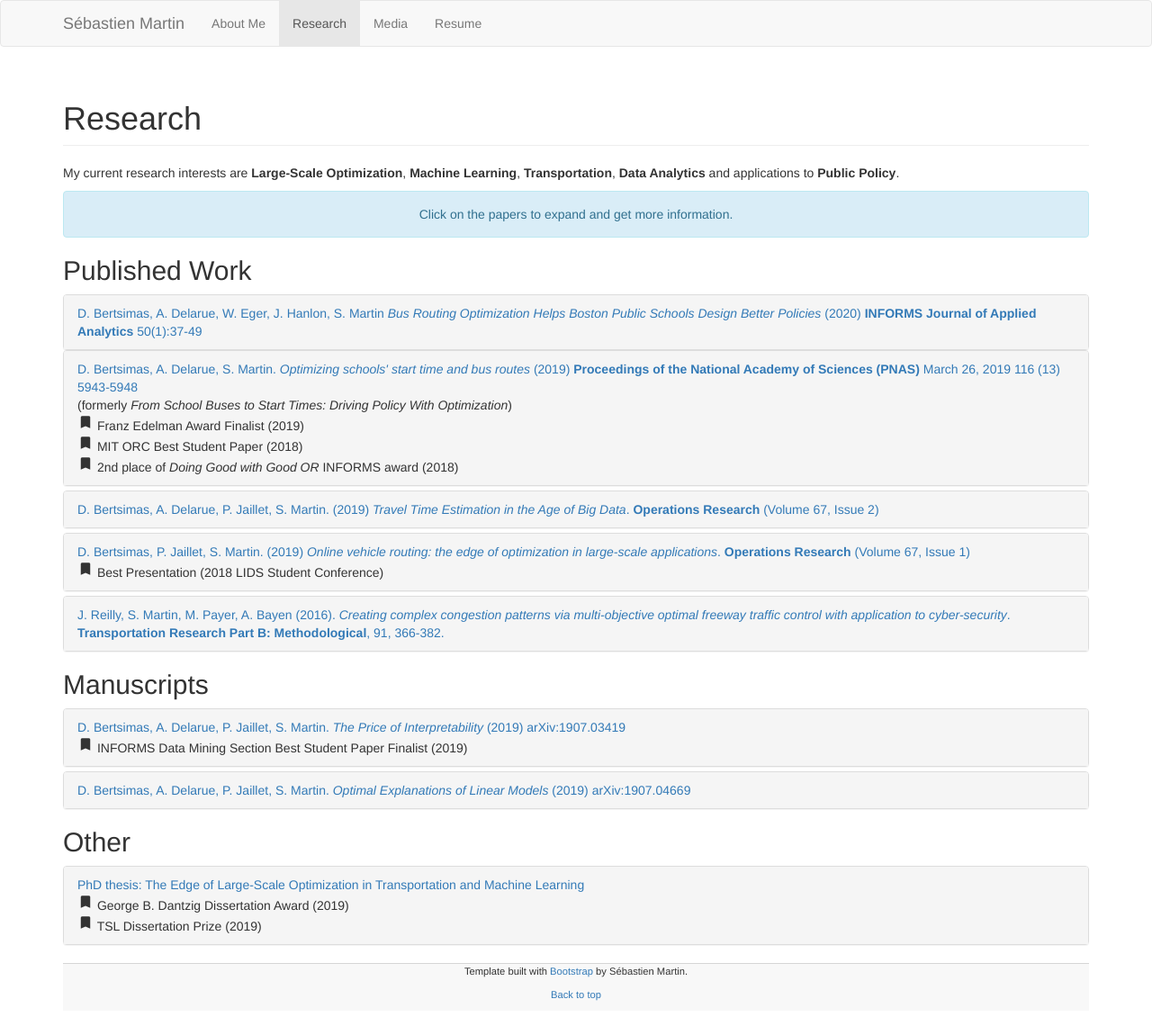
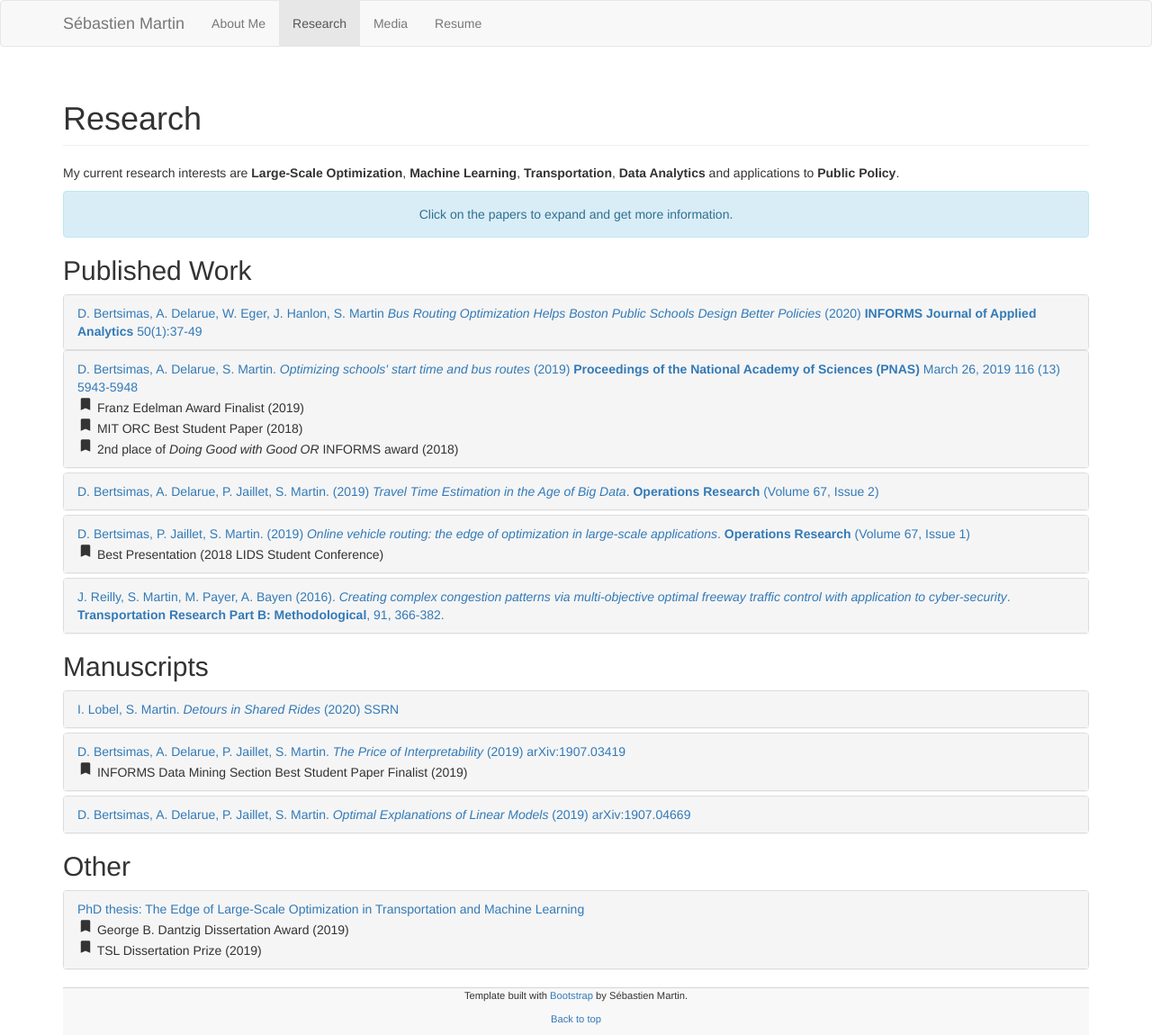
Before and after one commit to trevorhsong/trevorhsong.github.io, a Jekyll site: the page built from research.html, in a window 1280 px wide. Shown: the whole page at 90% size. Built offline with Jekyll 4.4.1, drawn with Linux system fonts in a browser that asks for light colours; before the commit the page ends 1123 px from its top, so only the background shows below that.

Commit message:
added detour paper

```diff
--- a/index.html
+++ b/index.html
@@ -39,7 +39,7 @@ tabname: About Me
       <div class="panel-heading"><strong>Projects</strong></div>
       <div class="panel-body">
         <p>
-          During my PhD, I partnered with <a href="https://www.bostonpublicschools.org/">Boston Public School</a> to optimize their <a href="http://online.wsj.com/public/resources/documents/print/WSJ_-A002-20170812.pdf">bus routes</a> and <a href="https://apps.bostonglobe.com/ideas/graphics/2018/09/equity-machine/">school start times</a>. This work saved the district millions of dollars annually, and paved the way to improve the social equity of school start time assignment. It was selected as an <a href="https://www.informs.org/Recognizing-Excellence/INFORMS-Prizes/Franz-Edelman-Award">Edelman award</a> finalist.
+          During my PhD, I partnered with <a href="https://www.bostonpublicschools.org/">Boston Public School</a> to optimize their <a href="http://online.wsj.com/public/resources/documents/print/WSJ_-A002-20170812.pdf">bus routes</a> and <a href="https://apps.bostonglobe.com/ideas/graphics/2018/09/equity-machine/">school start times</a>. This work saved the district millions of dollars annually, and paved the way to improve the social equity of school start time assignment. It was selected as an <a href="https://www.informs.org/Recognizing-Excellence/INFORMS-Prizes/Franz-Edelman-Award">Edelman award</a> finalist, and my thesis one the Dantzig and the TSL best thesis awards.
         </p>
         <p>
           I then spent a year at <a href="https://www.lyft.com/">Lyft</a>'s Marketplace Labs where I developed new algorithms and products for the ride-sharing industry. This work led to several implementations and patents, and had a positive impact on hundreds of thousands of drivers and passengers.
--- a/media.html
+++ b/media.html
@@ -43,6 +43,11 @@ tabname: Media
   <div class="panel-body">
     <ul>
         <li>
+            <strong>KelloggInsight</strong>,
+            <a href="https://insight.kellogg.northwestern.edu/article/algorithm-schools-student-equity">Researchers Designed an Algorithm to Save Schools Money and Improve Equity. The District Loved it. Then Things Got Messy.</a>
+            Oct 01, 2020. (also <a href="https://www.businessinsider.com/why-some-boston-parents-were-against-staggered-school-start-times-2020-10">appeared in Business Insiders</a>)
+        </li>
+        <li>
             <strong>The Boston Globe</strong>,
             <a href="https://apps.bostonglobe.com/ideas/graphics/2018/09/equity-machine/">The Equity Machine.</a> An in-depth study of our start time project and its consequences in Boston.
             Sept 20, 2018.
--- a/research.html
+++ b/research.html
@@ -50,7 +50,6 @@ tabname: Research
             <em>Optimizing schools' start time and bus routes</em> (2019)
             <strong>Proceedings of the National Academy of Sciences (PNAS)</strong> March 26, 2019 116 (13) 5943-5948
           </a><br />
-          (formerly <em>From School Buses to Start Times: Driving Policy With Optimization</em>) <br />
           <i class="material-icons md-18">bookmark</i> Franz Edelman Award Finalist (2019)<br />
           <i class="material-icons md-18">bookmark</i> MIT ORC Best Student Paper (2018)<br />
           <i class="material-icons md-18">bookmark</i> 2nd place of <em>Doing Good with Good OR</em> INFORMS award (2018)
@@ -170,6 +169,32 @@ tabname: Research
     </div>
     <h2>Manuscripts</h2>
     <div class="panel-group" id="manuscripts">
+
+      <div class="panel panel-default">
+        <div class="panel-heading">
+          <a data-toggle="collapse" data-parent="#manuscripts" href="#collapse2020detours">
+            I. Lobel, S. Martin.
+            <em>Detours in Shared Rides</em> (2020) SSRN
+          </a>
+        </div>
+        <div id="collapse2020detours" class="panel-collapse collapse">
+          <div class="panel-body">
+            <div class="row">
+              <div class="col-md-4">
+                <img src="assets/img/2020detour.jpg" class="img-responsive" alt="Shared rides in Manhattan." />
+              </div>
+              <div class="col-md-8">
+                <p>
+                  <strong>Abstract:</strong> Detours are considered key for the efficient operation of a shared rides service, but are also the major pain point for consumers of such services. This paper studies the relationship between the value generated by shared rides and the detours they create for riders. We establish a fundamental limit on the sum of value and detour, and prove this leads to a tight bound on the Pareto frontier of values and detours in a general setting with an arbitrary number requests. We explicitly compute the Pareto frontier for one family of city topologies, and construct it via simulation for several more networks, including one based on ridesharing data from commute hours in Manhattan. We find that average detours are surprisingly small even in low demand density settings. We also find that by carefully choosing the match objective, detours can be significantly reduced with little impact on value, and that the density of ride requests is far more important than detours for the effective operations of a shared rides service. In response to these findings, we propose that platforms implement a two-product version of a shared rides service.
+                </p>
+                <p style="text-align: center;">
+                  <a href="https://papers.ssrn.com/sol3/papers.cfm?abstract_id=3711072"><button type="button" class="btn btn-primary btn-lg">Get Manuscript</button></a>
+                </p>
+              </div>
+            </div>
+          </div>
+        </div>
+      </div>
       <div class="panel panel-default">
           <div class="panel-heading">
             <a data-toggle="collapse" data-parent="#manuscripts" href="#collapse2019priceof">
```
Also changed, not shown: assets/img/2020detour.jpg (added).
